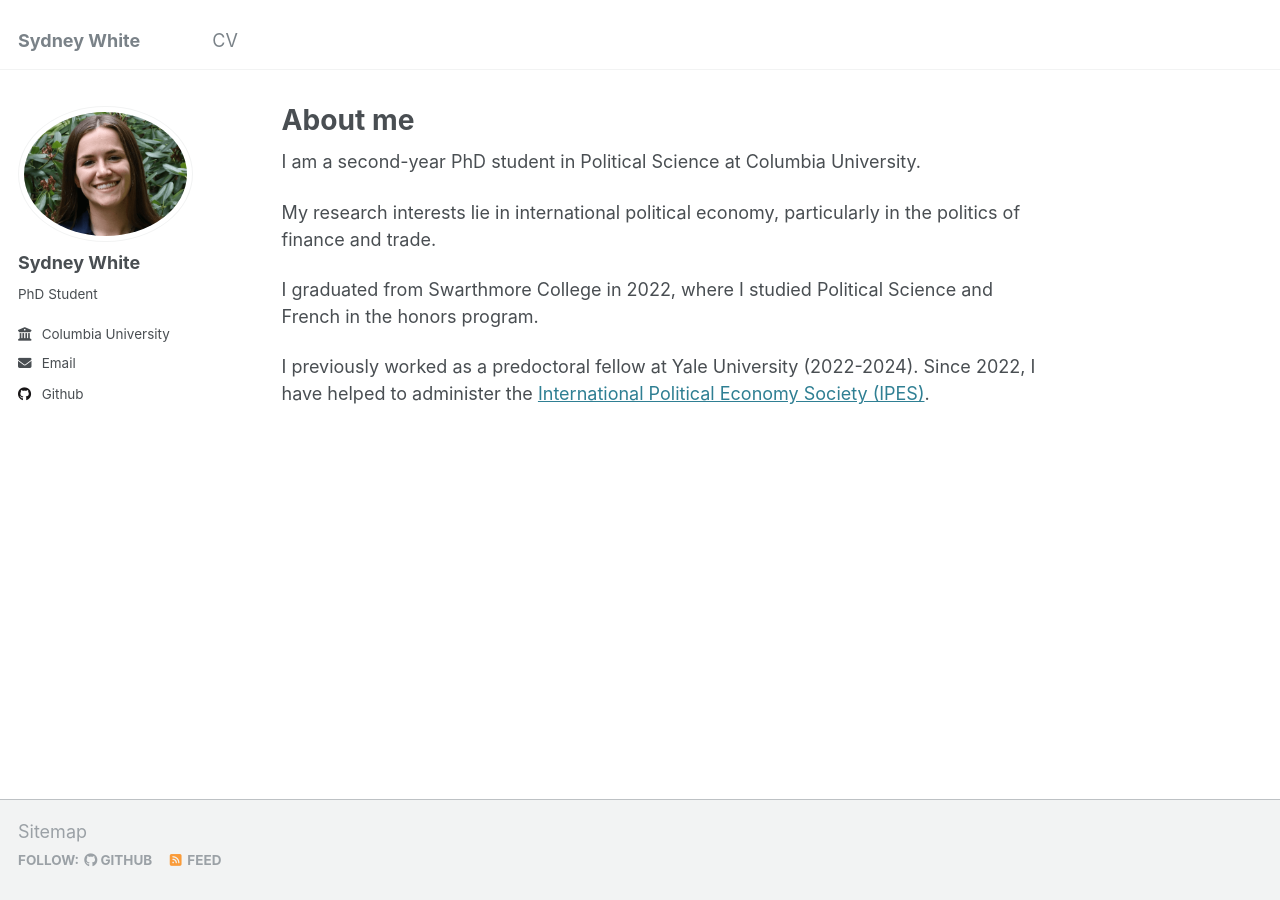
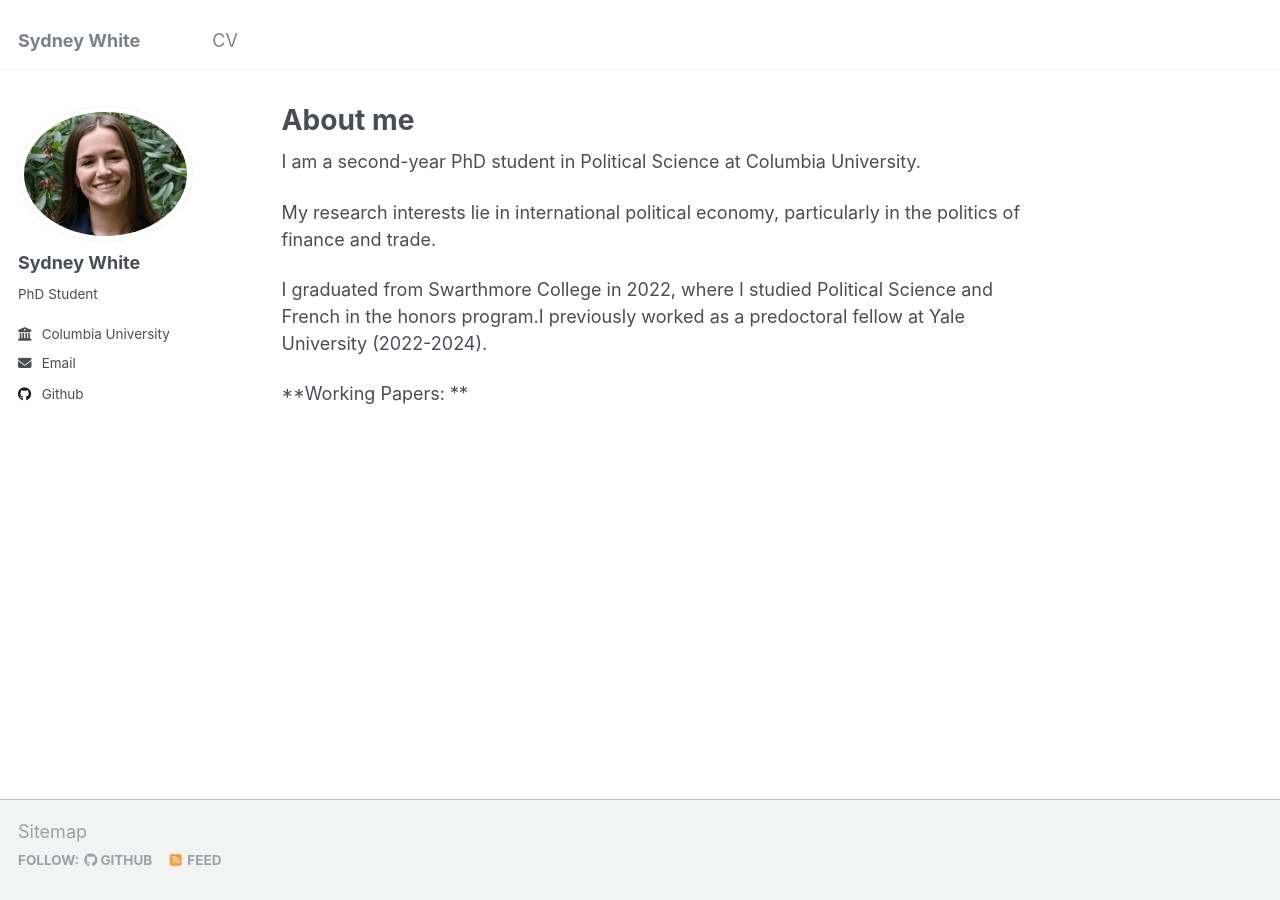
Before and after one commit to Sydney-White/web, a Jekyll site: the page built from _pages/about.md, in a window 1280 px wide. Built offline with Jekyll 4.4.1, drawn with Linux system fonts in a browser that asks for light colours.

Commit message:
Update about.md

```diff
--- a/_pages/about.md
+++ b/_pages/about.md
@@ -11,6 +11,6 @@ I am a second-year PhD student in Political Science at Columbia University.
 
 My research interests lie in international political economy, particularly in the politics of finance and trade.
 
-I graduated from Swarthmore College in 2022, where I studied Political Science and French in the honors program.
+I graduated from Swarthmore College in 2022, where I studied Political Science and French in the honors program.I previously worked as a predoctoral fellow at Yale University (2022-2024).
 
-I previously worked as a predoctoral fellow at Yale University (2022-2024). Since 2022, I have helped to administer the [International Political Economy Society (IPES)](https://www.internationalpoliticaleconomysociety.org/).
+**Working Papers: **
```
